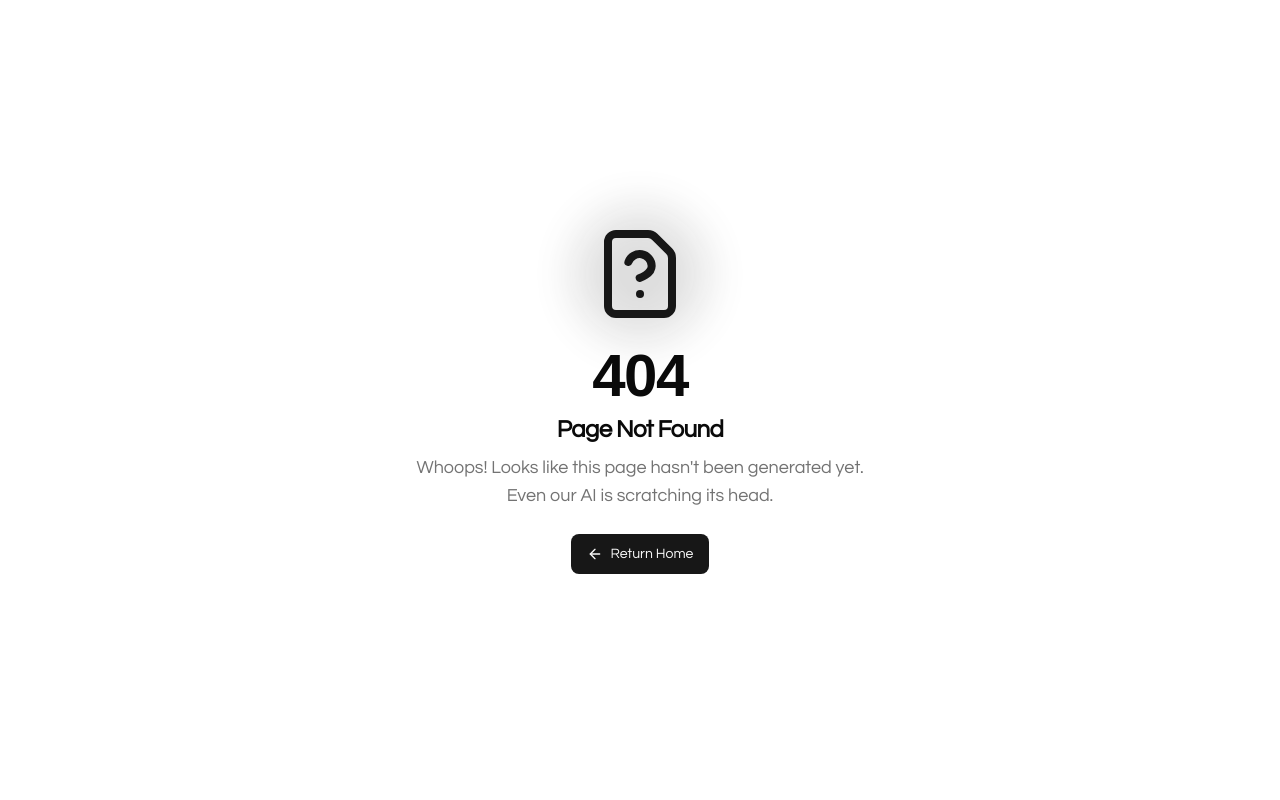
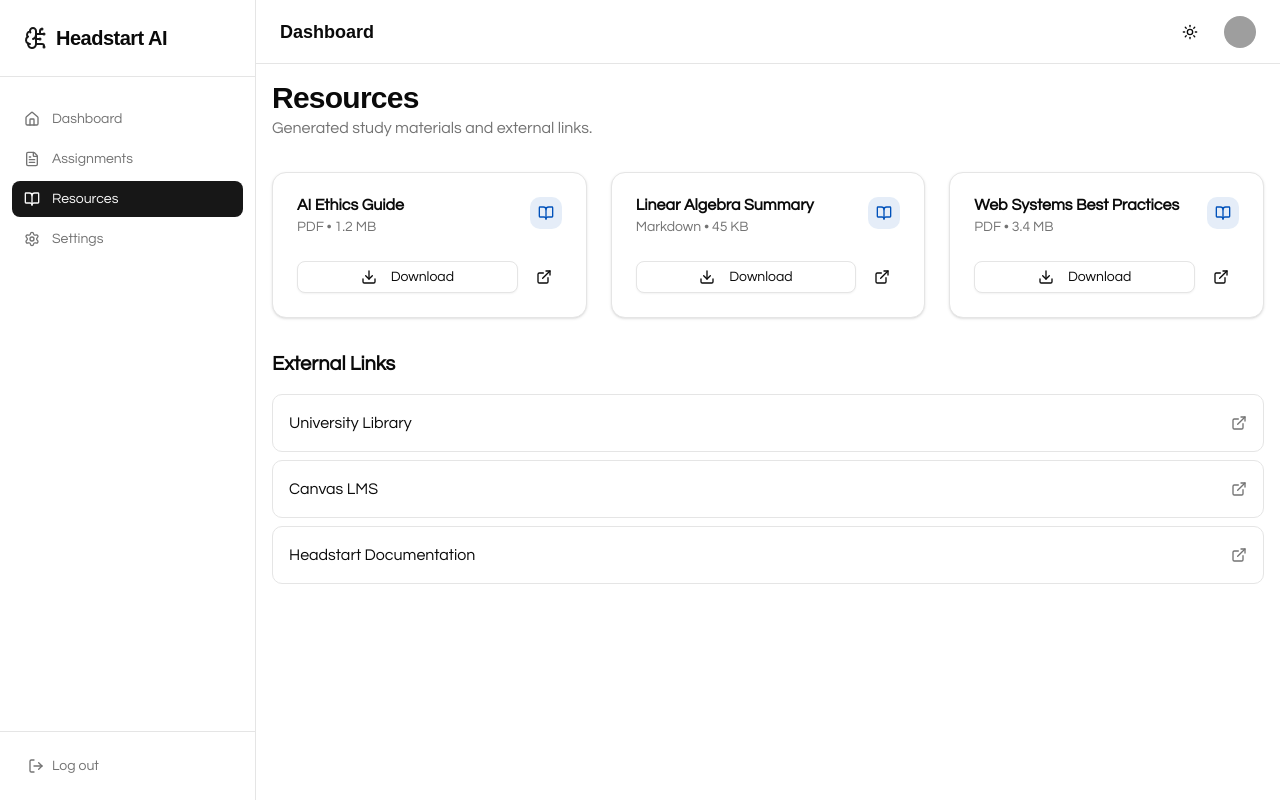
Before and after one commit to an-siuu-man/EECS582Capstone, a Next.js app in the folder webapp/: page /dashboard/resources in a window 1280 px wide. Before the commit this address had no page. Built offline with nearby package versions, Linux system fonts and the light colour scheme; grey boxes are pictures that could not be loaded; a web font is replaced by a local one.

Commit message:
created settings and resources page with placeholder info; created 404 page

```diff
--- /dev/null
+++ b/webapp/src/app/dashboard/resources/page.tsx
@@ -0,0 +1,61 @@
+"use client"
+
+import { BookOpen, FileText, Download, ExternalLink } from "lucide-react"
+import { Card, CardContent, CardDescription, CardHeader, CardTitle } from "@/components/ui/card"
+import { Button } from "@/components/ui/button"
+
+const resources = [
+  { title: "AI Ethics Guide", type: "PDF", size: "1.2 MB" },
+  { title: "Linear Algebra Summary", type: "Markdown", size: "45 KB" },
+  { title: "Web Systems Best Practices", type: "PDF", size: "3.4 MB" },
+]
+
+export default function ResourcesPage() {
+  return (
+    <div className="space-y-8">
+      <div>
+        <h1 className="text-3xl font-heading font-bold tracking-tight">Resources</h1>
+        <p className="text-muted-foreground">Generated study materials and external links.</p>
+      </div>
+
+      <div className="grid gap-6 md:grid-cols-2 lg:grid-cols-3">
+        {resources.map((res, i) => (
+          <Card key={i}>
+            <CardHeader className="flex flex-row items-start justify-between space-y-0">
+               <div className="space-y-1">
+                  <CardTitle>{res.title}</CardTitle>
+                  <CardDescription>{res.type} • {res.size}</CardDescription>
+               </div>
+               <div className="p-2 bg-brand-blue/10 rounded-lg text-brand-blue">
+                  <BookOpen className="h-4 w-4" />
+               </div>
+            </CardHeader>
+            <CardContent>
+               <div className="flex gap-2">
+                  <Button variant="outline" size="sm" className="flex-1">
+                     <Download className="mr-2 h-4 w-4" />
+                     Download
+                  </Button>
+                  <Button variant="ghost" size="sm">
+                     <ExternalLink className="h-4 w-4" />
+                  </Button>
+               </div>
+            </CardContent>
+          </Card>
+        ))}
+      </div>
+
+      <div className="space-y-4">
+         <h2 className="text-xl font-sans font-bold">External Links</h2>
+         <div className="grid gap-2">
+            {["University Library", "Canvas LMS", "Headstart Documentation"].map(link => (
+               <a key={link} href="#" className="flex items-center justify-between p-4 border rounded-lg hover:bg-muted/50 transition-colors">
+                  <span className="font-medium">{link}</span>
+                  <ExternalLink className="h-4 w-4 text-muted-foreground" />
+               </a>
+            ))}
+         </div>
+      </div>
+    </div>
+  );
+}
--- a/webapp/src/app/dashboard/settings/page.tsx
+++ b/webapp/src/app/dashboard/settings/page.tsx
@@ -1,7 +1,46 @@
+"use client"
+
+import { Card, CardContent, CardDescription, CardHeader, CardTitle } from "@/components/ui/card"
+import { Label } from "@/components/ui/label"
+import { Switch } from "@/components/ui/switch"
+
 export default function SettingsPage() {
   return (
-    <div>
-      <h1 className="text-2xl font-bold">Settings</h1>
+    <div className="space-y-8">
+      <div>
+        <h1 className="text-3xl font-heading font-bold tracking-tight">Settings</h1>
+        <p className="text-muted-foreground">Manage your account preferences and notifications.</p>
+      </div>
+
+      <div className="grid gap-6">
+        <Card>
+          <CardHeader>
+            <CardTitle>Notifications</CardTitle>
+            <CardDescription>Configure how you receive alerts about your assignments.</CardDescription>
+          </CardHeader>
+          <CardContent className="space-y-4">
+             <div className="flex items-center justify-between">
+                <Label htmlFor="email-notifs">Email Notifications</Label>
+                {/* Switch would go here, using placeholder for now */}
+                <div className="h-6 w-10 bg-muted rounded-full"></div>
+             </div>
+             <div className="flex items-center justify-between">
+                <Label htmlFor="browser-notifs">Browser Notifications</Label>
+                <div className="h-6 w-10 bg-muted rounded-full"></div>
+             </div>
+          </CardContent>
+        </Card>
+
+        <Card>
+          <CardHeader>
+            <CardTitle>Privacy</CardTitle>
+            <CardDescription>Control your data sharing preferences.</CardDescription>
+          </CardHeader>
+          <CardContent>
+             <p className="text-sm text-muted-foreground italic">Privacy settings are managed via your University SSO.</p>
+          </CardContent>
+        </Card>
+      </div>
     </div>
   );
 }
--- a/webapp/src/app/not-found.tsx
+++ b/webapp/src/app/not-found.tsx
@@ -12,7 +12,7 @@ export default function NotFound() {
 
       <div className="space-y-2 max-w-md">
         <h1 className="text-4xl font-heading font-bold tracking-tight sm:text-6xl">404</h1>
-        <h2 className="text-2xl font-semibold tracking-tight">Page Not Found</h2>
+        <h2 className="text-2xl font-sans font-bold tracking-tight">Page Not Found</h2>
         <p className="text-muted-foreground text-lg">
           Whoops! Looks like this page hasn't been generated yet. Even our AI is scratching its head.
         </p>
--- a/webapp/src/app/page.tsx
+++ b/webapp/src/app/page.tsx
@@ -85,7 +85,7 @@ export default function LandingPage() {
           <div className="container px-4 md:px-6">
             <div className="flex flex-col items-center justify-center space-y-4 text-center">
               <div className="space-y-2">
-                <h2 className="text-3xl font-heading font-bold tracking-tighter sm:text-5xl">
+                <h2 className="text-3xl font-sans font-bold tracking-tighter sm:text-5xl">
                   Intelligent Assistance
                 </h2>
                 <p className="max-w-[900px] text-muted-foreground md:text-xl/relaxed lg:text-base/relaxed xl:text-xl/relaxed">
@@ -98,7 +98,7 @@ export default function LandingPage() {
                 <div className="p-3 rounded-full bg-brand-blue/10 text-brand-blue">
                   <Zap className="h-8 w-8" />
                 </div>
-                <h3 className="text-xl font-heading font-bold">Instant Integration</h3>
+                <h3 className="text-xl font-sans font-bold">Instant Integration</h3>
                 <p className="text-center text-muted-foreground">
                   Seamlessly connects with Canvas LMS to detect new assignments instantly via our Chrome Extension.
                 </p>
@@ -107,7 +107,7 @@ export default function LandingPage() {
                 <div className="p-3 rounded-full bg-brand-gold/10 text-brand-gold">
                   <BookOpen className="h-8 w-8" />
                 </div>
-                <h3 className="text-xl font-heading font-bold">Smart Resources</h3>
+                <h3 className="text-xl font-sans font-bold">Smart Resources</h3>
                 <p className="text-center text-muted-foreground">
                   Automatically generates step-by-step guides, summaries, and curated resources for every task.
                 </p>
@@ -116,7 +116,7 @@ export default function LandingPage() {
                 <div className="p-3 rounded-full bg-brand-crimson/10 text-brand-crimson">
                   <Clock className="h-8 w-8" />
                 </div>
-                <h3 className="text-xl font-heading font-bold">Time Management</h3>
+                <h3 className="text-xl font-sans font-bold">Time Management</h3>
                 <p className="text-center text-muted-foreground">
                   Get realistic time estimates and scheduling suggestions to beat procrastination.
                 </p>
@@ -130,7 +130,7 @@ export default function LandingPage() {
           <div className="container px-4 md:px-6">
             <div className="grid gap-10 lg:grid-cols-2 items-center">
                <div className="space-y-4">
-                  <h2 className="text-3xl font-heading font-bold tracking-tighter sm:text-4xl md:text-5xl">
+                  <h2 className="text-3xl font-sans font-bold tracking-tighter sm:text-4xl md:text-5xl">
                      Agentic Workflow
                   </h2>
                   <p className="text-muted-foreground md:text-lg">
--- a/webapp/src/components/ui/card.tsx
+++ b/webapp/src/components/ui/card.tsx
@@ -32,7 +32,7 @@ function CardTitle({ className, ...props }: React.ComponentProps<"div">) {
   return (
     <div
       data-slot="card-title"
-      className={cn("leading-none font-heading font-semibold", className)}
+      className={cn("leading-none font-sans font-bold", className)}
       {...props}
     />
   )
```
